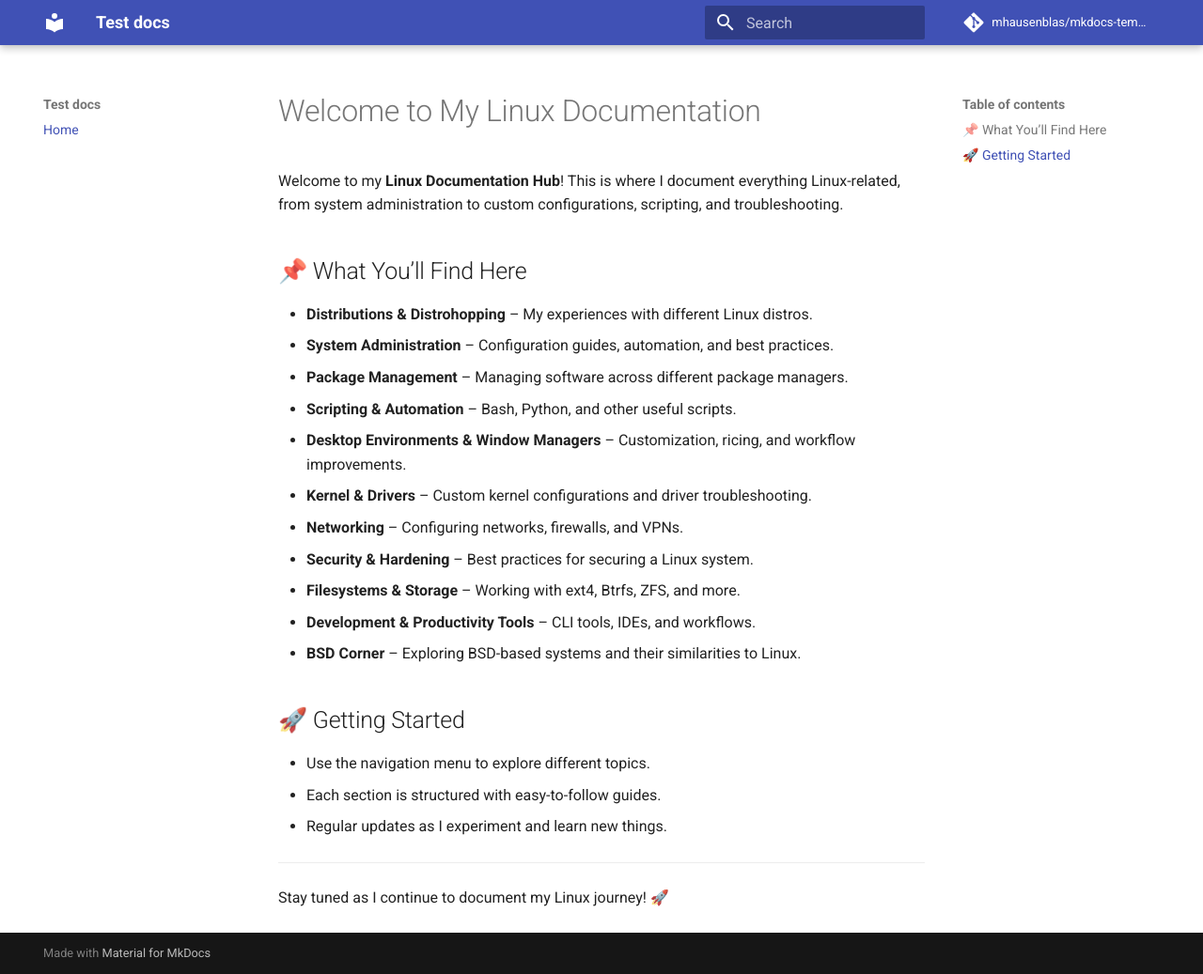
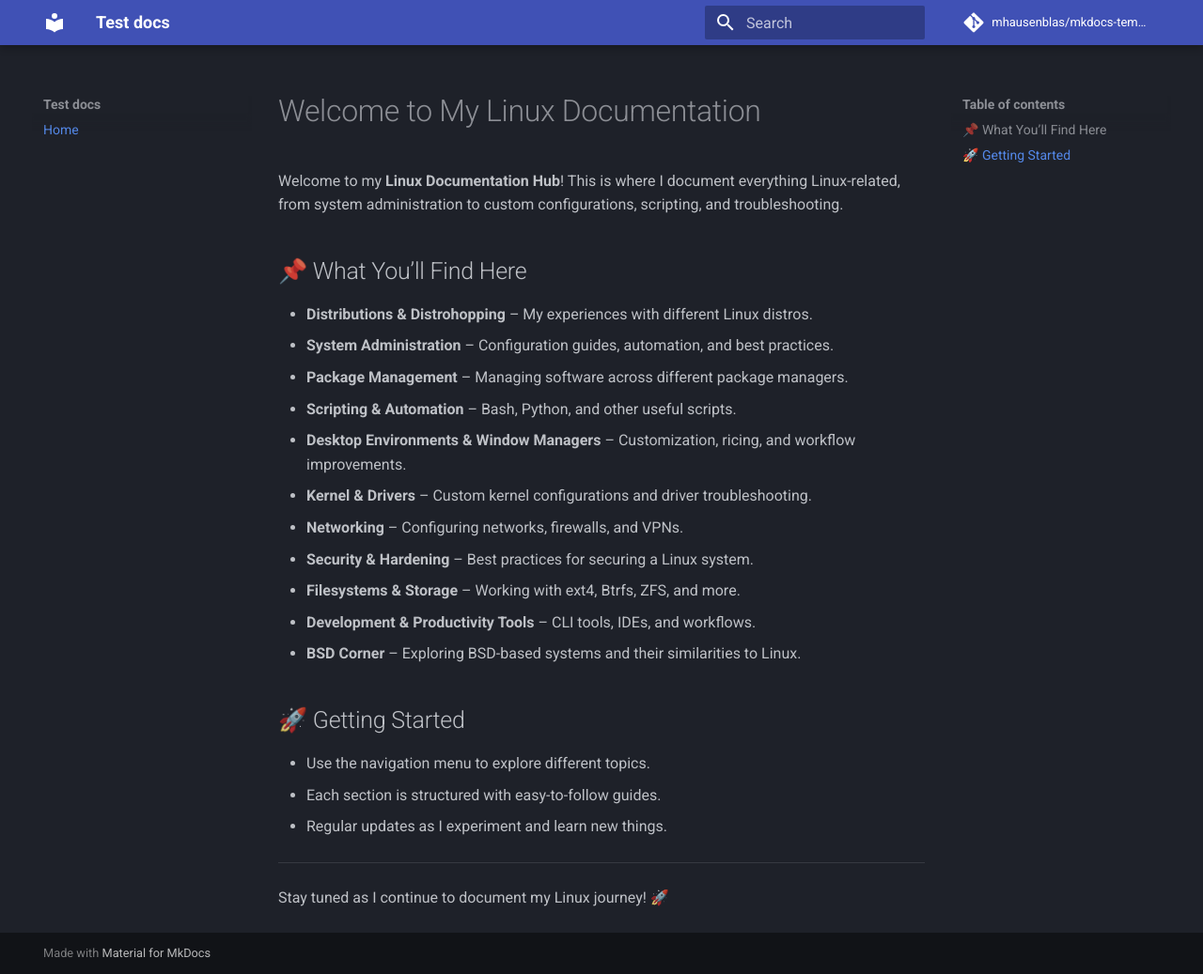
Before and after one commit to bobbyxdevel/bobbyx-docs, an MkDocs documentation site: the page built from docs/index.md, in a window 1280 px wide and 1037 px high. Shown: the whole window at 94% size. Built offline with MkDocs 1.6.1 and Material for MkDocs 9.7.7, drawn with Linux system fonts in a browser that asks for light colours; comment, search, counter and statistics services are not loaded.

Commit message:
Update mkdocs.yml

```diff
--- a/mkdocs.yml
+++ b/mkdocs.yml
@@ -8,3 +8,5 @@ nav:
     - Home: index.md
 theme:
   name: 'material'
+  palette:
+    scheme: 'slate'
```
